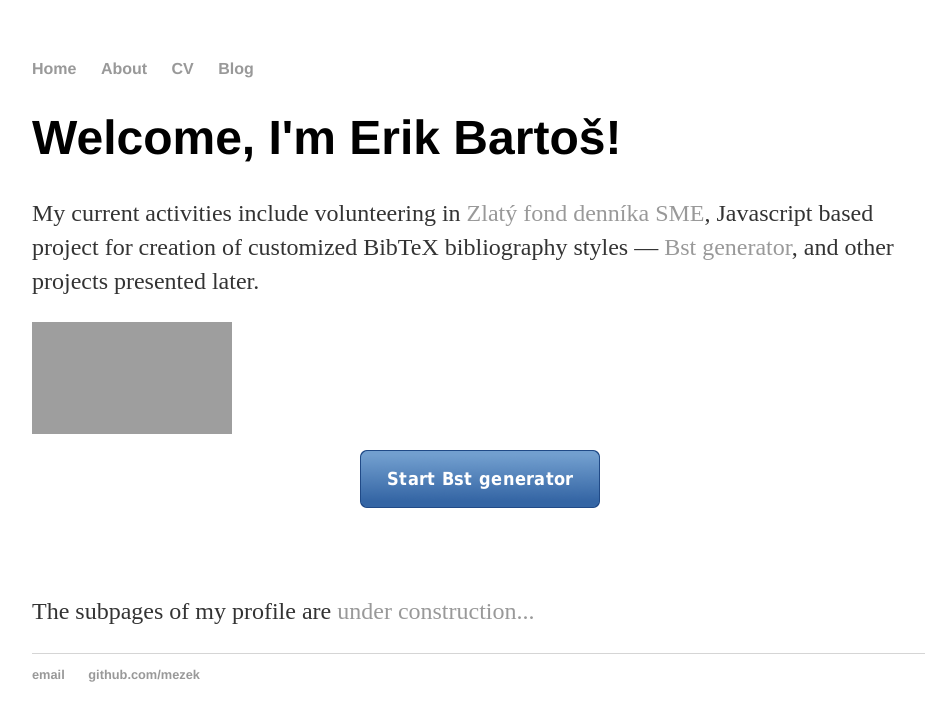
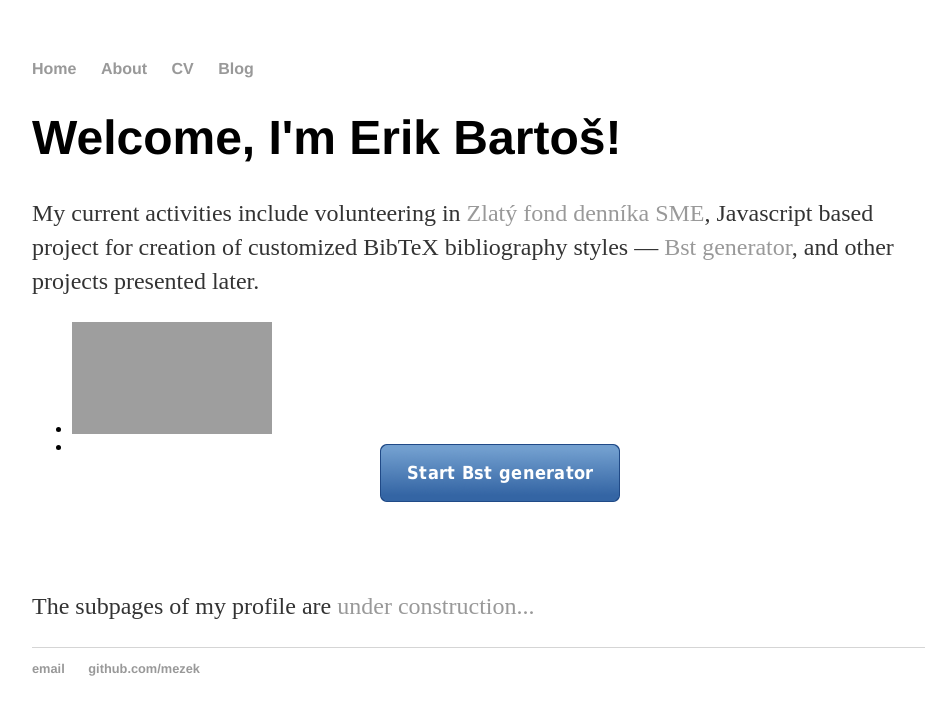
Before and after one commit to Mezek/mezek.github.io, a Jekyll site: the page built from index.html, in a window 1280 px wide. Shown: the top 721 px of the page, without its empty margins (160-1085 px from the left). Built offline with Jekyll 4.4.1, drawn with Linux system fonts in a browser that asks for light colours; grey boxes are pictures that could not be loaded.

Commit message:
Update index.html

```diff
--- a/index.html
+++ b/index.html
@@ -9,14 +9,14 @@ title: Mezek
 Javascript based project&nbsp;for creation of&nbsp;customized BibTeX bibliography styles — <a href="https://mezek.github.io/Bst_generator/" title="Home of Bst generator">Bst generator</a>,
 and other projects presented later.
 </p>
-<p>
-	<span>
+<ul>
+	<li>
 		<a href="http://zlatyfond.sme.sk/digitalizator/677/Erik-Bartos/" title="Profil" class="external-link"><img src="https://blog.sme.sk/blog/3406/174386/zlaty-fond-logo.jpg" height="112" width="200" alt=""/></a>
-	</span>
-	<span>
+	</li>
+	<li>
 		<a title="Home of Bst generator" href="https://mezek.github.io/Bst_generator/" id="start-bst-link">Start Bst generator</a>
-	</span>
-</p>
+	</li>
+</ul>
 <p>&nbsp;</p>
 <p>The subpages of my profile are <a href="/about">under construction...</a></p>
 </div><!-- /.blurb -->
```
